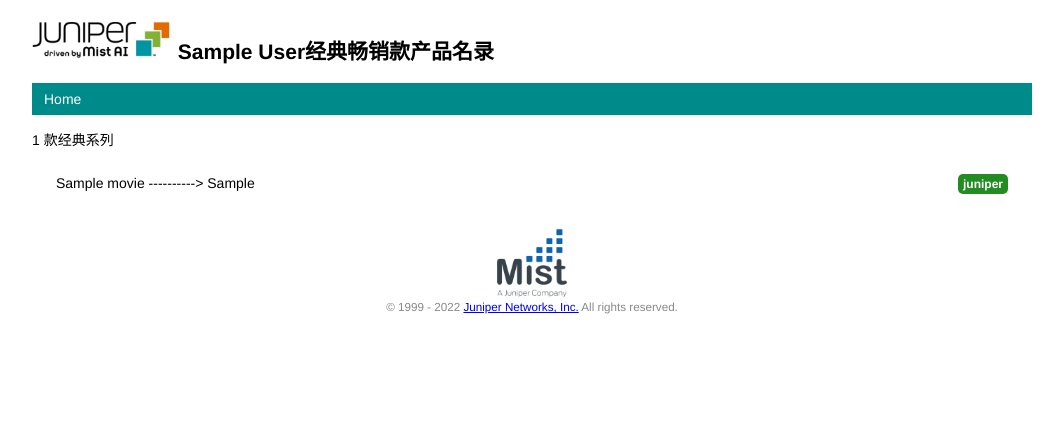
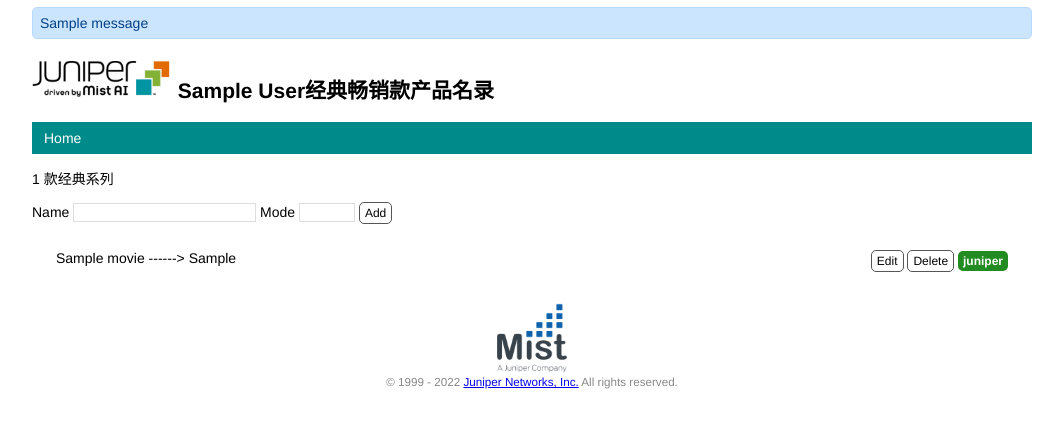
Before and after one commit to wangleiny/watchlist, a Flask app: page / in a window 1280 px wide. Shown: the top 428 px of the page, without its empty margins (108-1171 px from the left). Run offline with Flask 2, Linux system fonts and the light colour scheme; tables that the repository leaves empty hold one stand-in row (values such as "Sample post"); one stand-in notice (Sample message) is shown.

Commit message:
create,edit and delete item by form

```diff
--- a/app.py
+++ b/app.py
@@ -3,7 +3,7 @@ import os
 import sys
 import click
 
-from flask import Flask,url_for,render_template
+from flask import Flask,flash,url_for,render_template,request,redirect
 from flask_sqlalchemy import SQLAlchemy
 
 WIN = sys.platform.startswith('win')
@@ -18,6 +18,7 @@ app = Flask(__name__)
 
 app.config['SQLALCHEMY_DATABASE_URI'] = prefix + os.path.join(app.root_path,'data.db')
 app.config['SQLALCHEMY_TRACK_MODIFICATIONS'] = False
+app.config['SECRET_KEY'] = 'DEV'
 
 db = SQLAlchemy(app)
 
@@ -79,10 +80,56 @@ class Movie(db.Model):
     title = db.Column(db.String(60))
     mode = db.Column(db.String(40))
 
-@app.route('/')
+
+@app.route('/', methods=['GET', 'POST'])
 def index():
+    if request.method == 'POST': # 判断是否是 POST 请求
+        # 获取表单数据
+        title = request.form.get('title')
+        mode = request.form.get('mode')
+        # 验证数据
+        if not title or not mode or len(mode) > 30 or len(title) > 60:
+            flash('Invalid input.') # 显示错误提示
+            return redirect(url_for('index')) # 重定向回主页 # 保存表单数据到数据库
+        movie = Movie(title=title, mode=mode) # 创建记录
+        db.session.add(movie) # 添加到数据库会话
+        db.session.commit() # 提交数据库会话
+        flash('Item created.') # 显示成功创建的提示
+        return redirect(url_for('index')) # 重定向回主页
+    user = User.query.first()
     movies = Movie.query.all()
-    return render_template('index.html',movies=movies)
+    return render_template('index.html', user=user, movies=movies)
+
+
+
+@app.route('/movie/edit/<int:movie_id>', methods=['GET', 'POST'])
+def edit(movie_id):
+    movie = Movie.query.get_or_404(movie_id)
+    if request.method == 'POST': # 处理编辑表单的提交请求
+        title = request.form['title']
+        mode = request.form['mode']
+
+        if not title or not mode or len(mode) > 30 or len(title) > 60:
+            flash('Invalid input.')
+            return redirect(url_for('edit', movie_id=movie_id)) # 重定向回对应的编辑页面
+        movie.title = title # 更新标题
+        movie.mode = mode # 更新年份
+        db.session.commit() # 提交数据库会话
+        flash('Item updated.')
+        return redirect(url_for('index')) # 重定向回主页
+
+    return render_template('edit.html', movie=movie) # 传入被编辑 的电影记录
+
+
+@app.route('/movie/delete/<int:movie_id>', methods=['POST']) # 限定只接受 POST 请求
+def delete(movie_id):
+    movie = Movie.query.get_or_404(movie_id) # 获取电影记录
+    db.session.delete(movie) # 删除对应的记录
+    db.session.commit() # 提交数据库会话
+    flash('Item deleted.')
+    return redirect(url_for('index')) # 重定向回主页
+
+
 
 @app.route('/home')
 def home():
--- a/static/style.css
+++ b/static/style.css
@@ -1,3 +1,30 @@
+
+input[type=submit] {
+    font-family: inherit;
+}
+input[type=text] {
+    border: 1px solid #ddd;
+}
+input[name=mode] {
+    width: 50px;
+}
+.btn {
+    font-size: 12px;
+    padding: 3px 5px;
+    text-decoration: none;
+    cursor: pointer;
+    background-color: white;
+    color: black;
+    border: 1px solid #555555;
+    border-radius: 5px;
+}
+.btn:hover {
+    text-decoration: none;
+    background-color: black;
+    color: white;
+    border: 1px solid black;
+}
+
 /* 页面整体 */ body {
     margin: auto;
     max-width: 1000px;
@@ -72,3 +99,17 @@ nav li a:hover {
     border-radius: 5px;
     padding: 3px 5px;
 }
+
+.alert {
+    position: relative;
+    padding: 7px;
+    margin: 7px 0;
+    border: 1px solid transparent;
+    color: #004085;
+    background-color: #cce5ff;
+    border-color: #b8daff;
+    border-radius: 5px;
+}
+.inline-form {
+    display: inline;
+}
--- a/templates/base.html
+++ b/templates/base.html
@@ -4,13 +4,17 @@
 		{% block head %}
 		<meta charset="utf-8">
 		<meta name="viewport" content="width=device-width, initial-scale=1.0">
+
 		<title>{{ user.name }}常用产品名录</title>
 		<link rel="icon" href="{{ url_for('static', filename='juniper.ico') }}">
 		<link rel="stylesheet" href="{{ url_for('static', filename='style.css') }}" type="text/css">
 		{% endblock %}
 	</head>
 	<body>
-
+		<!--插入到页面标题上方-->
+		{% for message in get_flashed_messages() %}
+		<div class="alert">{{ message }}</div>
+		{% endfor %}
 		<h2>
 			<img alt="Avatar" class="avatar" src="{{ url_for('static', filename='images/foo.png') }}">
 			{{ user.name }}经典畅销款产品名录
--- a/templates/index.html
+++ b/templates/index.html
@@ -2,10 +2,19 @@
 
 {% block content %}
 <p>{{ movies|length }} 款经典系列</p>
+<form method="post">
+	Name <input type="text" name="title" autocomplete="off" required>
+	Mode <input type="text" name="mode" autocomplete="off" required>
+	<input class="btn" type="submit" name="submit" value="Add">
+</form>
 <ul class="movie-list">
 	{% for movie in movies %}
-	<li>{{ movie.title }} ----------> {{ movie.mode }}
+	<li>{{ movie.title }} ------> {{ movie.mode }}
 		<span class="float-right">
+			<a class="btn" href="{{ url_for('edit', movie_id=movie.id) }}">Edit</a>
+			<form class="inline-form" method="post" action="{{ url_for('delete', movie_id=movie.id) }}">
+				<input class="btn" type="submit" name="delete" value="Delete" onclick="return confirm('Are you sure?')">
+			</form>
 			<a class="juniper-1" href="https://www.juniper.net/us/en/search.html?query={{ movie.mode }}" target="_write" title="Find this movie on IMDb">juniper</a>
 		</span>
 	</li>
```
Also changed, not shown: templates/edit.html (added, +9 -0 lines).
